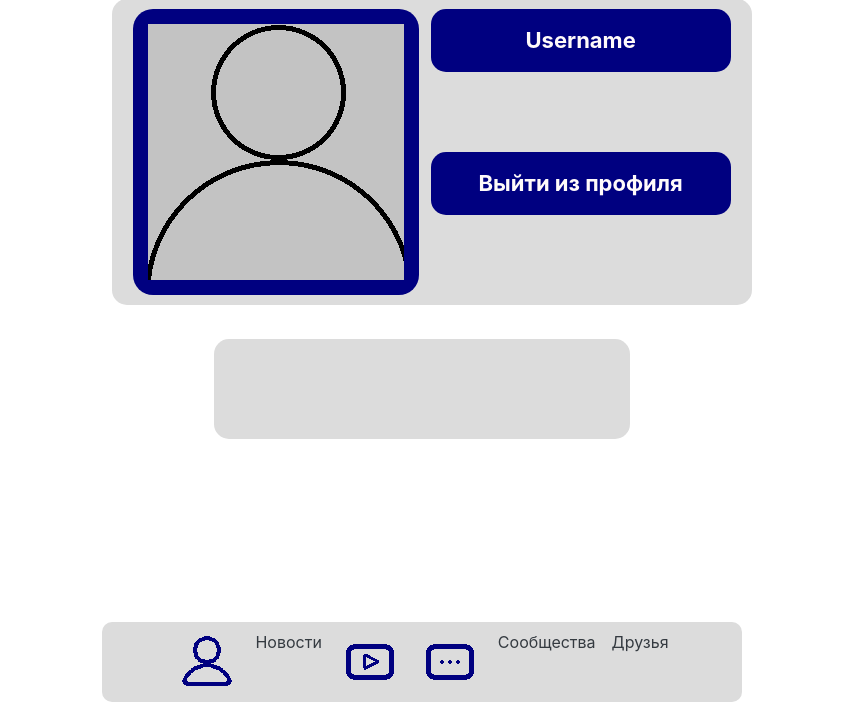
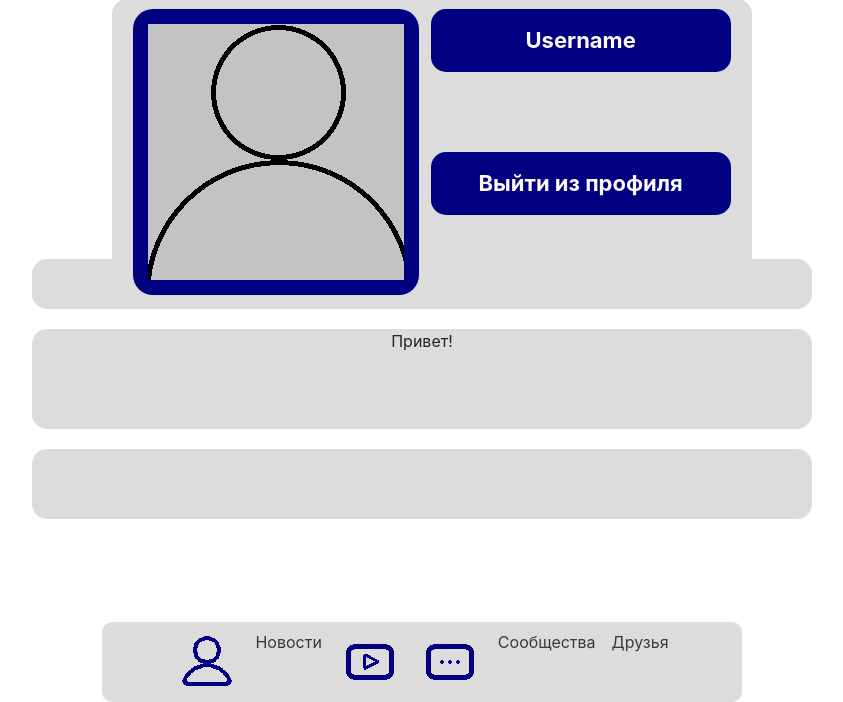
Before and after one commit to EliseyAg/kven-server, a Flask app: page /profile in a window 1280 px wide. Shown: the part 98-800 px from the top of the page, without its empty margins (218-1061 px from the left). Run offline with Flask 3, Linux system fonts and the light colour scheme; some libraries are stand-ins or nearby versions.

Commit message:
Updated some post design

```diff
--- a/static/css/styles.css
+++ b/static/css/styles.css
@@ -167,7 +167,7 @@ body {
     align-items: center;
 }
 
-.chat_footer {
+.chat_header {
     position: fixed;
     width: 70%;
     height: 100px;
@@ -193,7 +193,7 @@ body {
     overflow-y:scroll;
 }
 
-.chat_bottom {
+.chat_footer {
     display: flex;
     position: fixed;
     justify-content: flex-start;
@@ -379,8 +379,7 @@ body {
 
 .posts_space {
     flex: 1;
-
-    min-width: 400px;
+    min-width: 800px;
 
     flex-direction: column;
     justify-content: flex-center;
@@ -413,14 +412,14 @@ post__inner {
 .post__sender__inner {
     flex: 1;
     display: flex;
-    margin: 5px;
+    margin: 10px;
 }
 
 .post__sender__bubble {
     flex: 1;
     display: flex;
 
-    min-height: 100px;
+    min-height: 50px;
     background-color: #DCDCDC;
     border-radius: 15px;
 
@@ -429,7 +428,49 @@ post__inner {
 }
 
 .post__body__outer {
+    display: flex;
+}
 
+.post__body__inner {
+    flex: 1;
+    display: flex;
+    margin: 10px;
+}
+
+.post__body__bubble {
+    flex: 1;
+    display: flex;
+
+    min-height: 100px;
+    background-color: #DCDCDC;
+    border-radius: 15px;
+
+    flex-direction: column;
+    align-items: center;
+    justify-content: flex-center;
+}
+
+.post__footer__outer {
+    display: flex;
+}
+
+.post__footer__inner {
+    flex: 1;
+    display: flex;
+    margin: 10px;
+}
+
+.post__footer__bubble {
+    flex: 1;
+    display: flex;
+
+    min-height: 70px;
+    background-color: #DCDCDC;
+    border-radius: 15px;
+
+    flex-direction: column;
+    align-items: center;
+    justify-content: flex-center;
 }
 
 .universal_spacer {
--- a/templates/chat.html
+++ b/templates/chat.html
@@ -10,7 +10,7 @@
 
 {% block chat %}
 
-<div class="chat_footer">
+<div class="chat_header">
 
 </div>
 
@@ -18,7 +18,7 @@
     {2}
 </div>
 
-<div class="chat_bottom">
+<div class="chat_footer">
     <form autocomplete="off" method="post">
         <div><label>Написать: </label><input type="text" name="message" value="" requered><input type="submit" value="Отправить"></div>
     </form>
--- a/templates/profile.html
+++ b/templates/profile.html
@@ -49,7 +49,19 @@
                 </div>
                 <div class="universal_spacer"></div>
                 <div class="post__body__outer">
+                    <div class="post__body__inner">
+                        <div class="post__body__bubble">
+                            <p>Привет!</p>
+                        </div>
+                    </div>
+                </div>
+                <div class="universal_spacer"></div>
+                <div class="post__footer__outer">
+                    <div class="post__footer__inner">
+                        <div class="post__footer__bubble">
 
+                        </div>
+                    </div>
                 </div>
             </div>
         </div>
```
Also changed, not shown: dbase.db.
